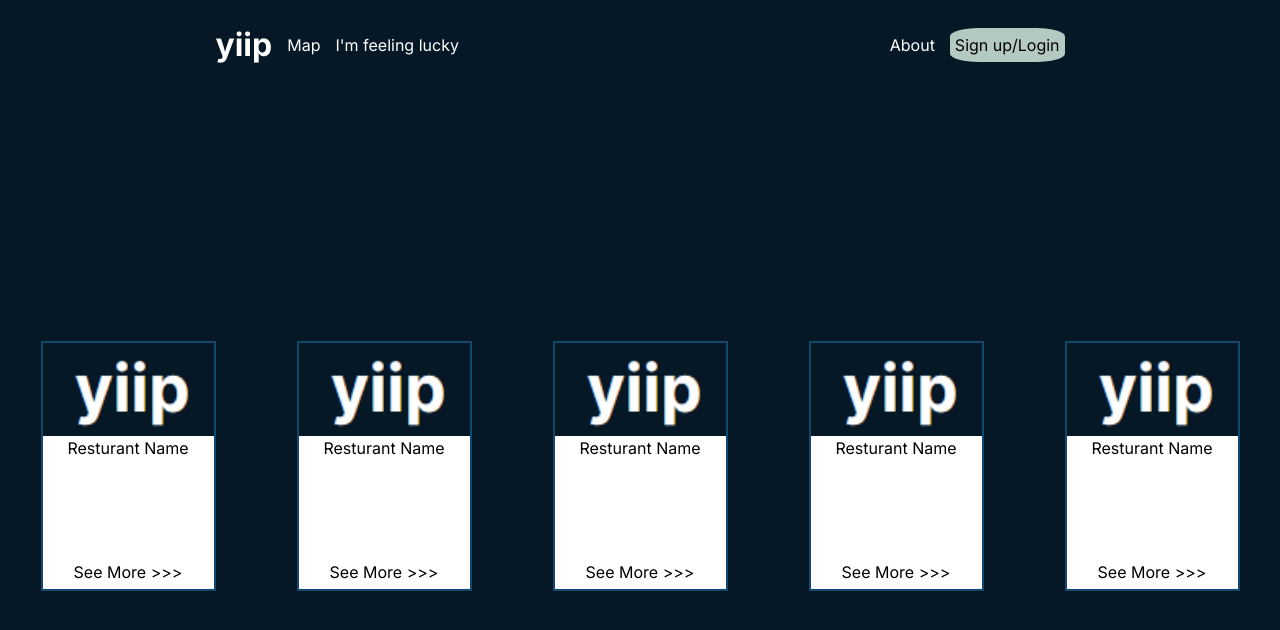
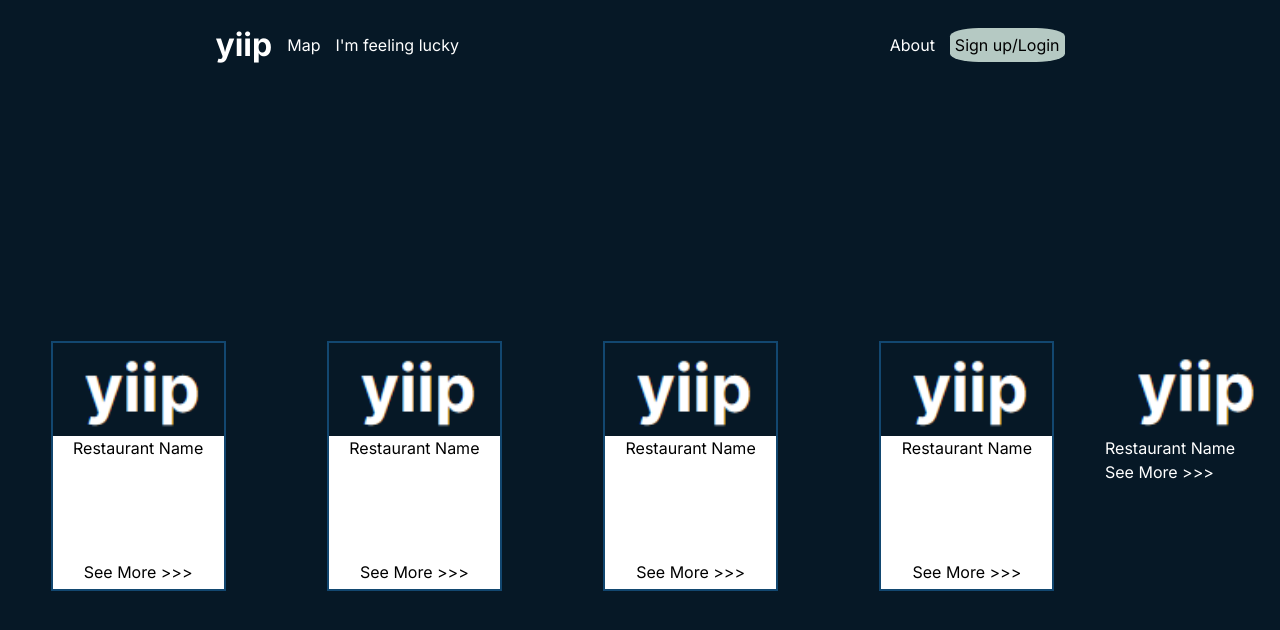
Before and after one commit to juliechan01/group_h, a Next.js app in the folder client/: page / in a window 1280 px wide. Shown: the top 630 px of the page. Built offline with nearby package versions, Linux system fonts and the light colour scheme.

Commit message:
part of user profile

```diff
--- /dev/null
+++ b/client/src/app/add/page.jsx
@@ -0,0 +1 @@
+// ADD A NEW BUSINESS PAGE
--- /dev/null
+++ b/client/src/app/components/LogoutButton.jsx
@@ -0,0 +1,2 @@
+'use client'
+import React from 'react';
--- a/client/src/app/page.jsx
+++ b/client/src/app/page.jsx
@@ -34,7 +34,7 @@ function page() {
 						alt='Placeholder Resturant Image'
 					/>
 
-					<p>Resturant Name</p>
+					<p>Restaurant Name</p>
 					<Link href='#'>{`See More >>>`}</Link>
 				</div>
 
@@ -46,7 +46,7 @@ function page() {
 						alt='Placeholder Resturant Image'
 					/>
 
-					<p>Resturant Name</p>
+					<p>Restaurant Name</p>
 					<Link href='#'>{`See More >>>`}</Link>
 				</div>
 
@@ -58,7 +58,7 @@ function page() {
 						alt='Placeholder Resturant Image'
 					/>
 
-					<p>Resturant Name</p>
+					<p>Restaurant Name</p>
 					<Link href='#'>{`See More >>>`}</Link>
 				</div>
 
@@ -70,11 +70,11 @@ function page() {
 						alt='Placeholder Resturant Image'
 					/>
 
-					<p>Resturant Name</p>
+					<p>Restaurant Name</p>
 					<Link href='#'>{`See More >>>`}</Link>
 				</div>
 
-				<div className='resturant'>
+				<div className='restaurant'>
 					<Image
 						src={'/yiip-logo.png'}
 						height={250}
@@ -82,7 +82,7 @@ function page() {
 						alt='Placeholder Resturant Image'
 					/>
 
-					<p>Resturant Name</p>
+					<p>Restaurant Name</p>
 					<Link href='#'>{`See More >>>`}</Link>
 				</div>
 			</div>
--- /dev/null
+++ b/client/src/app/profile/page.jsx
@@ -0,0 +1,37 @@
+'use client'
+import React from 'react';
+import Link from 'next/link';
+import LogoutButton from '../components/LogoutButton';
+
+function Profile() {
+    // LOGIC BEHIND AUTHENTICATION
+    const { user } = user({ redirectTo: '/welcome' });
+
+    if(!user || user.isLoggedIn === false) {
+        return "Loading..."
+    }
+
+    return (
+        <>
+            <div className='navbar'>
+                <h3>yiip</h3>
+                <a href="">Map</a>
+                <Link href="/add">Add a new business</Link>
+                <Link href="#">Account</Link>
+                <LogoutButton />
+            </div>
+
+            <div className='header'>
+                <h1>Name here</h1> // USER'S NAME IS HERE
+                <h2>headline here</h2> // ONE LINE ABOUT USER HERE
+                <h3>bio here</h3> // USER BIO HERE
+            </div>
+
+            <div className='socials'>
+                <p>socials here</p> // MAY NEED A FORM HERE TO ACCEPT USER INPUTTING THEIR SOCIAL MEDIAS
+            </div>
+        </>
+    )
+}
+
+export default Profile;
--- a/client/src/app/welcome/page.jsx
+++ b/client/src/app/welcome/page.jsx
@@ -88,13 +88,15 @@ function Welcome() {
 				<div className='panels-container'>
 					<div className='panel left-panel'>
 						<div className='content'>
-							<p>New here?</p>
+							<p>Let's create more memorable moments together.</p>
+							<h3>New here?</h3>
 							<button className='form-button transparent' id='register-button' onClick={addContainerClassHandler}>Register</button>
 						</div>
 					</div>
 					<div className='panel right-panel'>
 						<div className='content'>
-							<p>Already Registered?</p>
+							<p>Don't miss out on another experience. Sign up today.</p>
+							<h3>Already Registered?</h3>
 							<button className='form-button transparent' id='login-button' onClick={removeContainerClassHandler}>Login</button>
 						</div>
 					</div>
```
Also changed, not shown: client/src/app/components/BusinessForm.jsx (added), client/src/app/components/cancelButton.jsx (added), client/src/app/components/deleteButton.jsx (added), client/src/userProfile/page.jsx (deleted).
